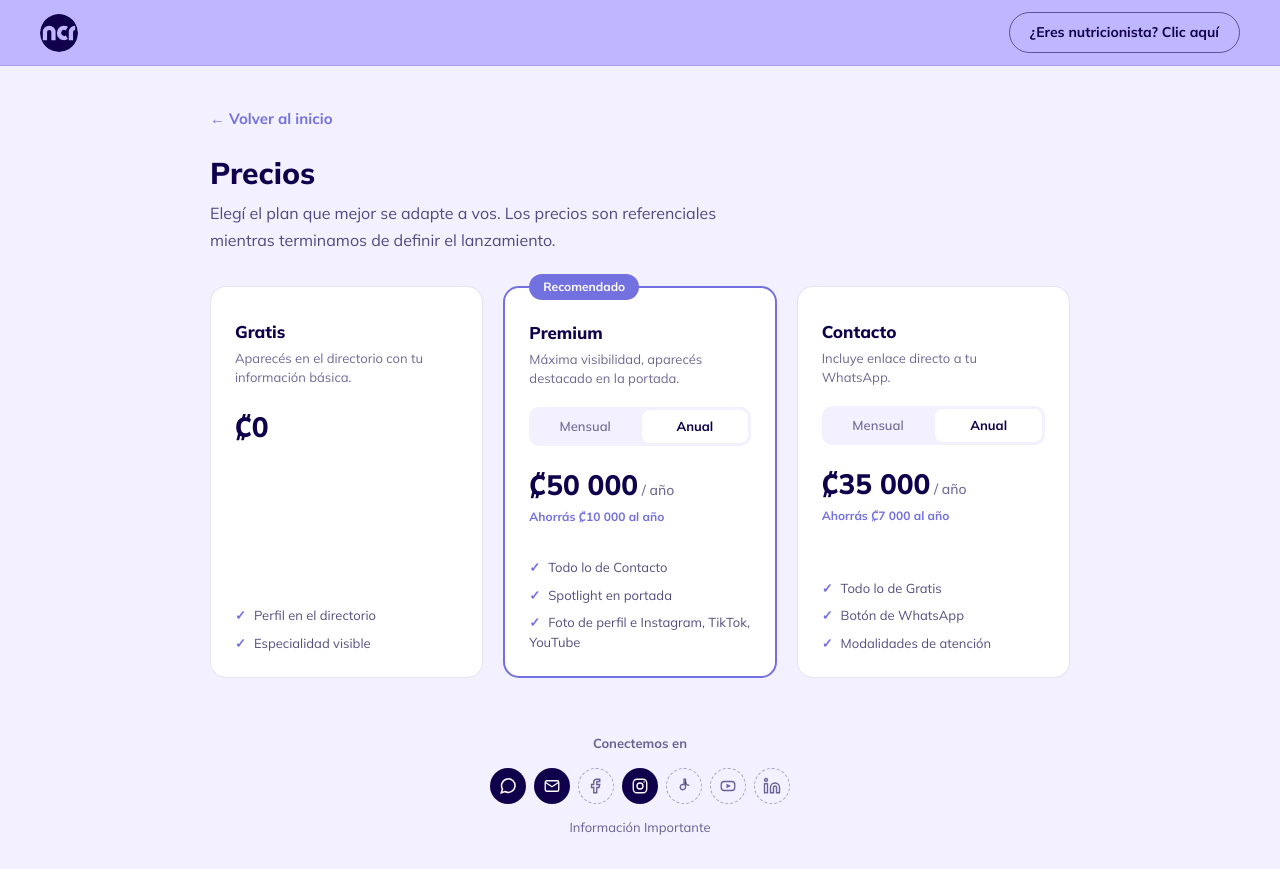
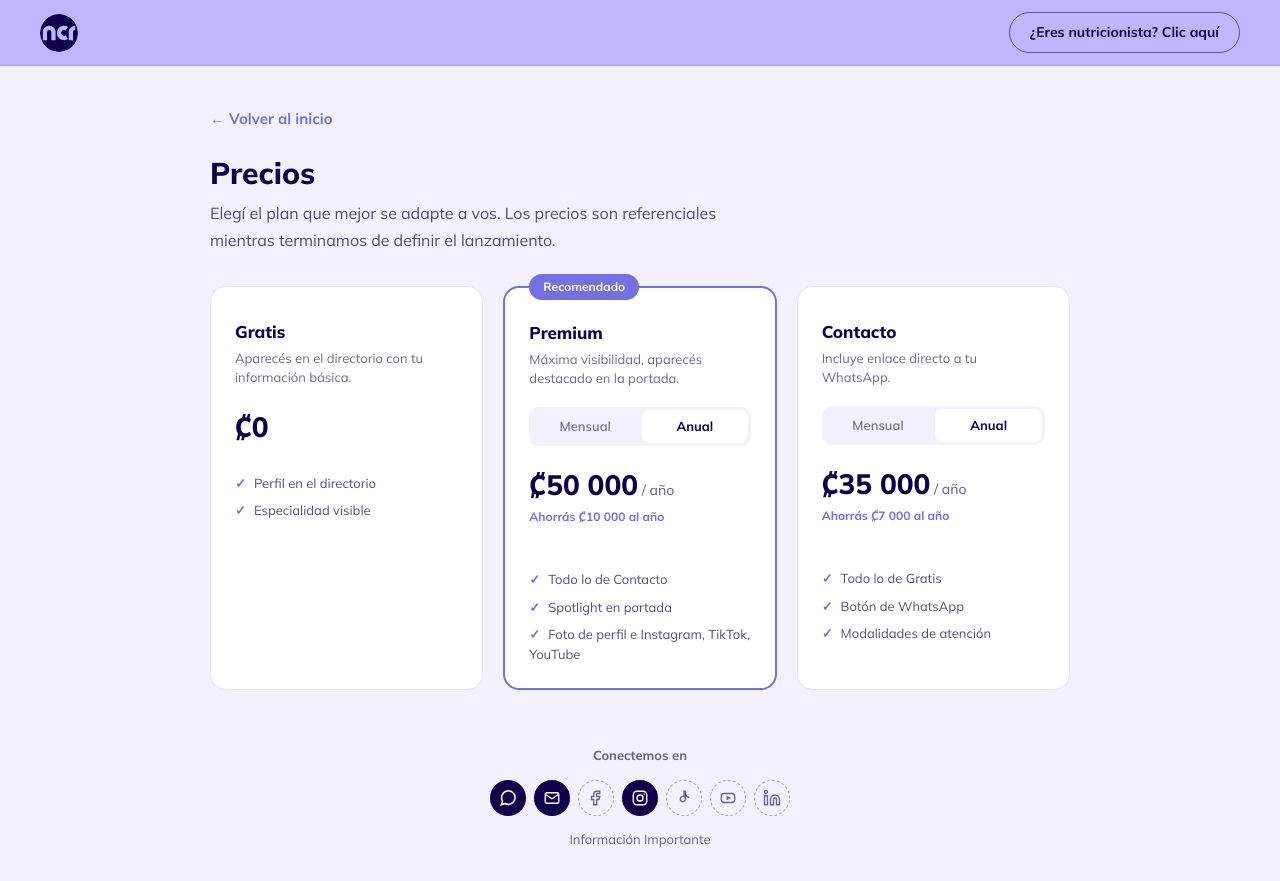
Before and after one commit to Cubujuqui/ncr-directory, a Next.js app: page /precio in a window 1280 px wide. Built offline with nearby package versions, Linux system fonts and the light colour scheme; no server answers.

Commit message:
Refactor listaFeatures CSS styles
Adjusted margin and padding for listaFeatures class.

```diff
--- a/app/precio/page.module.css
+++ b/app/precio/page.module.css
@@ -143,13 +143,13 @@
 .listaFeatures {
   list-style: none;
   padding: 0;
-  margin: auto 0 0;
+  margin: 0;
   font-size: 13px;
   color: rgba(16,0,76,0.7);
   display: flex;
   flex-direction: column;
   gap: 8px;
-  padding-top: 12px;
+  margin-top: 24px;
 }
 
 .listaFeatures li::before {
```
